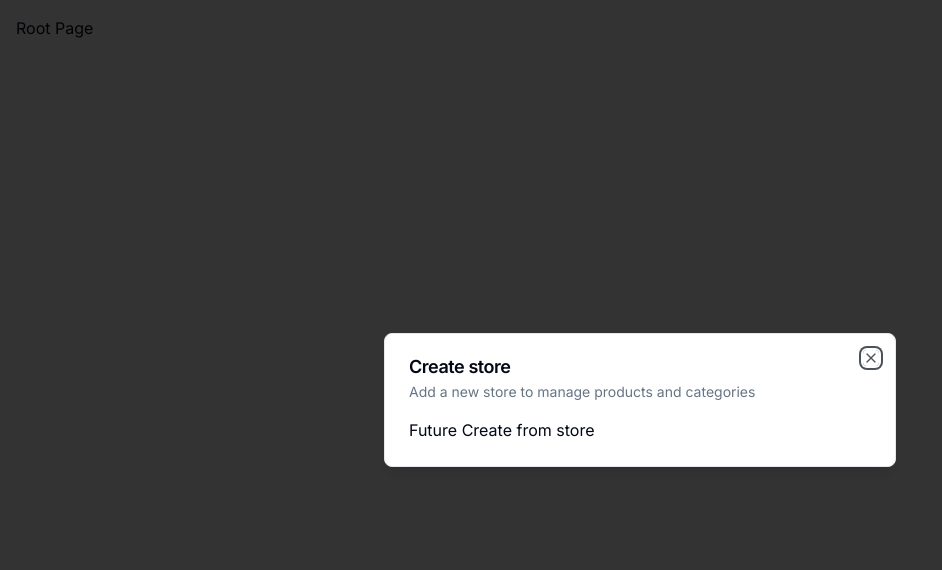
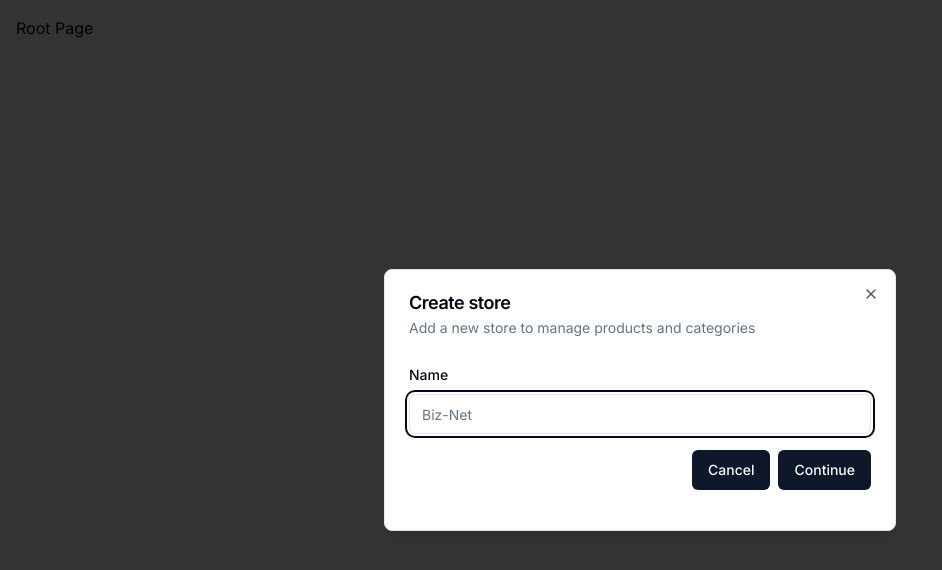
Before and after one commit to CARTOON01/biz-front, a Next.js app: page / in a window 1280 px wide. Shown: the top 570 px of the page, without its empty margins (0-942 px from the left). Built offline with nearby package versions, Linux system fonts and the light colour scheme.

Commit message:
adding button components & improvement on create store

```diff
--- a/components/modals/store-model.tsx
+++ b/components/modals/store-model.tsx
@@ -1,17 +1,65 @@
 "use client";
 
+import * as z from "zod";
+import { zodResolver } from "@hookform/resolvers/zod";
 import { Modal } from "@/components/ui/modal";
 import { usestoreModalStore } from "@/hooks/use-store-modal";
+import { useForm } from "react-hook-form";
+import { Form, FormControl, FormField, FormItem, FormLabel } from "../ui/form";
+import { Input } from "../ui/input";
+import { Button } from "../ui/button";
+
+const formSchema = z.object({
+    name: z.string().min(1),
+});
 
 export const StoreModal = () => {
     const StoreModal = usestoreModalStore();
+
+    const form = useForm<z.infer<typeof formSchema>>({
+        resolver: zodResolver(formSchema),
+        defaultValues: {
+            name: "",
+        },
+    });
+
+const onSubmit = async (values: z.infer<typeof formSchema>) => {
+    console.log(values)
+    //Store creation
+}
+
+
     return (
     <Modal title="Create store"
     description="Add a new store to manage products and categories"
     isOpen={StoreModal.isOpen}
     onClose={StoreModal.onClose}
     >
-     Future Create from store
+    <div>
+        <div className="space-y-4 py-2 pb-4">
+            <Form {...form}>
+                <form onSubmit={form.handleSubmit(onSubmit)}>
+                    <FormField
+                        control={form.control}
+                        name="name"
+                        render={({field}) => (
+                            <FormItem>
+                                <FormLabel>Name</FormLabel>
+                                <FormControl>
+                                    <Input placeholder="Biz-Net" {...field}/>
+                                </FormControl>
+                            </FormItem>
+                        )}
+                        />
+                        <div className="pt-4 space-x-2 flex items-center justify-end w-full">
+                            <Button>Cancel</Button>
+                            <Button>Continue</Button>
+
+                        </div>
+                </form>
+            </Form>
+        </div>
+     </div>
     </Modal>
     );
 };
--- /dev/null
+++ b/components/ui/form.tsx
@@ -0,0 +1,176 @@
+import * as React from "react"
+import * as LabelPrimitive from "@radix-ui/react-label"
+import { Slot } from "@radix-ui/react-slot"
+import {
+  Controller,
+  ControllerProps,
+  FieldPath,
+  FieldValues,
+  FormProvider,
+  useFormContext,
+} from "react-hook-form"
+
+import { cn } from "@/lib/utils"
+import { Label } from "@/components/ui/label"
+
+const Form = FormProvider
+
+type FormFieldContextValue<
+  TFieldValues extends FieldValues = FieldValues,
+  TName extends FieldPath<TFieldValues> = FieldPath<TFieldValues>
+> = {
+  name: TName
+}
+
+const FormFieldContext = React.createContext<FormFieldContextValue>(
+  {} as FormFieldContextValue
+)
+
+const FormField = <
+  TFieldValues extends FieldValues = FieldValues,
+  TName extends FieldPath<TFieldValues> = FieldPath<TFieldValues>
+>({
+  ...props
+}: ControllerProps<TFieldValues, TName>) => {
+  return (
+    <FormFieldContext.Provider value={{ name: props.name }}>
+      <Controller {...props} />
+    </FormFieldContext.Provider>
+  )
+}
+
+const useFormField = () => {
+  const fieldContext = React.useContext(FormFieldContext)
+  const itemContext = React.useContext(FormItemContext)
+  const { getFieldState, formState } = useFormContext()
+
+  const fieldState = getFieldState(fieldContext.name, formState)
+
+  if (!fieldContext) {
+    throw new Error("useFormField should be used within <FormField>")
+  }
+
+  const { id } = itemContext
+
+  return {
+    id,
+    name: fieldContext.name,
+    formItemId: `${id}-form-item`,
+    formDescriptionId: `${id}-form-item-description`,
+    formMessageId: `${id}-form-item-message`,
+    ...fieldState,
+  }
+}
+
+type FormItemContextValue = {
+  id: string
+}
+
+const FormItemContext = React.createContext<FormItemContextValue>(
+  {} as FormItemContextValue
+)
+
+const FormItem = React.forwardRef<
+  HTMLDivElement,
+  React.HTMLAttributes<HTMLDivElement>
+>(({ className, ...props }, ref) => {
+  const id = React.useId()
+
+  return (
+    <FormItemContext.Provider value={{ id }}>
+      <div ref={ref} className={cn("space-y-2", className)} {...props} />
+    </FormItemContext.Provider>
+  )
+})
+FormItem.displayName = "FormItem"
+
+const FormLabel = React.forwardRef<
+  React.ElementRef<typeof LabelPrimitive.Root>,
+  React.ComponentPropsWithoutRef<typeof LabelPrimitive.Root>
+>(({ className, ...props }, ref) => {
+  const { error, formItemId } = useFormField()
+
+  return (
+    <Label
+      ref={ref}
+      className={cn(error && "text-destructive", className)}
+      htmlFor={formItemId}
+      {...props}
+    />
+  )
+})
+FormLabel.displayName = "FormLabel"
+
+const FormControl = React.forwardRef<
+  React.ElementRef<typeof Slot>,
+  React.ComponentPropsWithoutRef<typeof Slot>
+>(({ ...props }, ref) => {
+  const { error, formItemId, formDescriptionId, formMessageId } = useFormField()
+
+  return (
+    <Slot
+      ref={ref}
+      id={formItemId}
+      aria-describedby={
+        !error
+          ? `${formDescriptionId}`
+          : `${formDescriptionId} ${formMessageId}`
+      }
+      aria-invalid={!!error}
+      {...props}
+    />
+  )
+})
+FormControl.displayName = "FormControl"
+
+const FormDescription = React.forwardRef<
+  HTMLParagraphElement,
+  React.HTMLAttributes<HTMLParagraphElement>
+>(({ className, ...props }, ref) => {
+  const { formDescriptionId } = useFormField()
+
+  return (
+    <p
+      ref={ref}
+      id={formDescriptionId}
+      className={cn("text-sm text-muted-foreground", className)}
+      {...props}
+    />
+  )
+})
+FormDescription.displayName = "FormDescription"
+
+const FormMessage = React.forwardRef<
+  HTMLParagraphElement,
+  React.HTMLAttributes<HTMLParagraphElement>
+>(({ className, children, ...props }, ref) => {
+  const { error, formMessageId } = useFormField()
+  const body = error ? String(error?.message) : children
+
+  if (!body) {
+    return null
+  }
+
+  return (
+    <p
+      ref={ref}
+      id={formMessageId}
+      className={cn("text-sm font-medium text-destructive", className)}
+      {...props}
+    >
+      {body}
+    </p>
+  )
+})
+FormMessage.displayName = "FormMessage"
+
+export {
+  useFormField,
+  Form,
+  FormItem,
+  FormLabel,
+  FormControl,
+  FormDescription,
+  FormMessage,
+  FormField,
+}
--- /dev/null
+++ b/components/ui/input.tsx
@@ -0,0 +1,25 @@
+import * as React from "react"
+
+import { cn } from "@/lib/utils"
+
+export interface InputProps
+  extends React.InputHTMLAttributes<HTMLInputElement> {}
+
+const Input = React.forwardRef<HTMLInputElement, InputProps>(
+  ({ className, type, ...props }, ref) => {
+    return (
+      <input
+        type={type}
+        className={cn(
+          "flex h-10 w-full rounded-md border border-input bg-background px-3 py-2 text-sm ring-offset-background file:border-0 file:bg-transparent file:text-sm file:font-medium placeholder:text-muted-foreground focus-visible:outline-none focus-visible:ring-2 focus-visible:ring-ring focus-visible:ring-offset-2 disabled:cursor-not-allowed disabled:opacity-50",
+          className
+        )}
+        ref={ref}
+        {...props}
+      />
+    )
+  }
+)
+Input.displayName = "Input"
+
+export { Input }
--- /dev/null
+++ b/components/ui/label.tsx
@@ -0,0 +1,26 @@
+"use client"
+
+import * as React from "react"
+import * as LabelPrimitive from "@radix-ui/react-label"
+import { cva, type VariantProps } from "class-variance-authority"
+
+import { cn } from "@/lib/utils"
+
+const labelVariants = cva(
+  "text-sm font-medium leading-none peer-disabled:cursor-not-allowed peer-disabled:opacity-70"
+)
+
+const Label = React.forwardRef<
+  React.ElementRef<typeof LabelPrimitive.Root>,
+  React.ComponentPropsWithoutRef<typeof LabelPrimitive.Root> &
+    VariantProps<typeof labelVariants>
+>(({ className, ...props }, ref) => (
+  <LabelPrimitive.Root
+    ref={ref}
+    className={cn(labelVariants(), className)}
+    {...props}
+  />
+))
+Label.displayName = LabelPrimitive.Root.displayName
+
+export { Label }
--- a/package.json
+++ b/package.json
@@ -10,7 +10,9 @@
   },
   "dependencies": {
     "@clerk/nextjs": "^4.29.7",
+    "@hookform/resolvers": "^3.3.4",
     "@radix-ui/react-dialog": "^1.0.5",
+    "@radix-ui/react-label": "^2.0.2",
     "@radix-ui/react-slot": "^1.0.2",
     "class-variance-authority": "^0.7.0",
     "clsx": "^2.1.0",
@@ -18,8 +20,10 @@
     "next": "14.1.0",
     "react": "^18",
     "react-dom": "^18",
+    "react-hook-form": "^7.50.1",
     "tailwind-merge": "^2.2.1",
     "tailwindcss-animate": "^1.0.7",
+    "zod": "^3.22.4",
     "zustand": "^4.5.1"
   },
   "devDependencies": {
```
Also changed, not shown: 1 other file (tests, documents, lock files or other folders).
